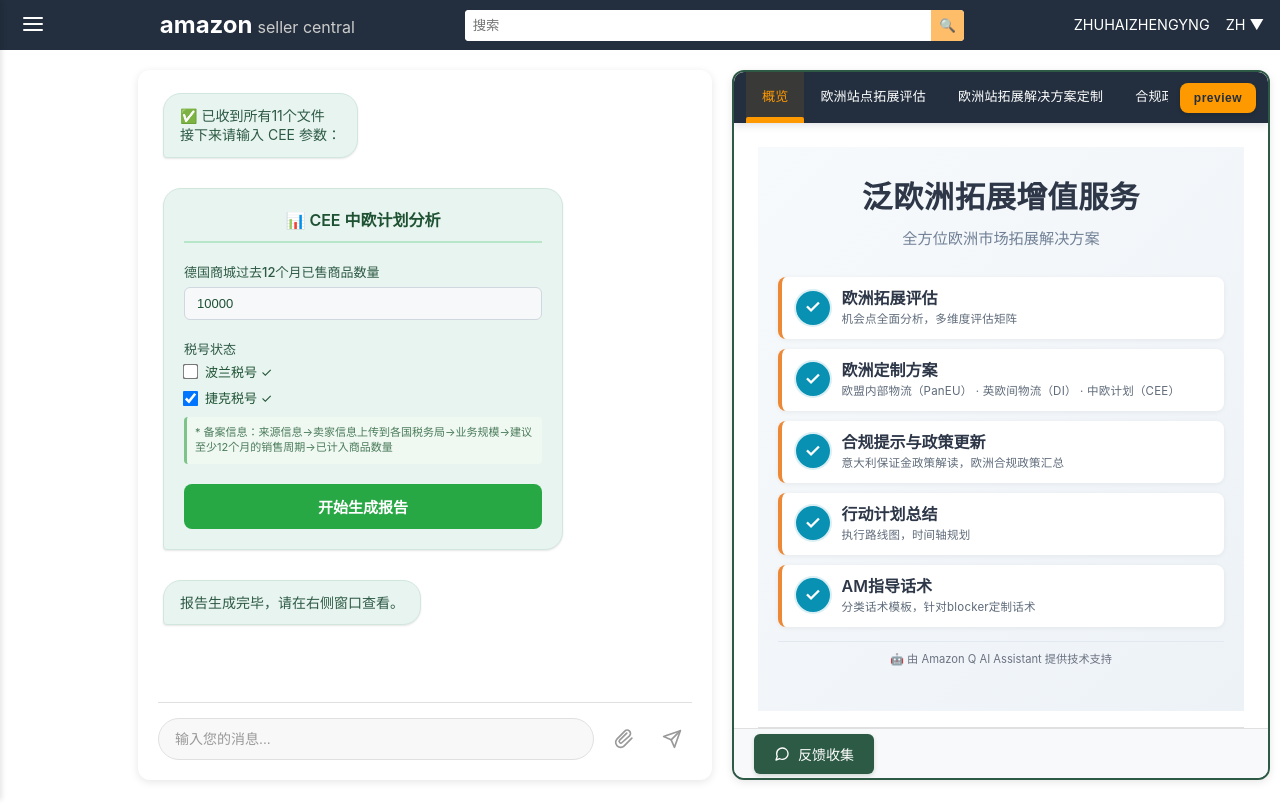
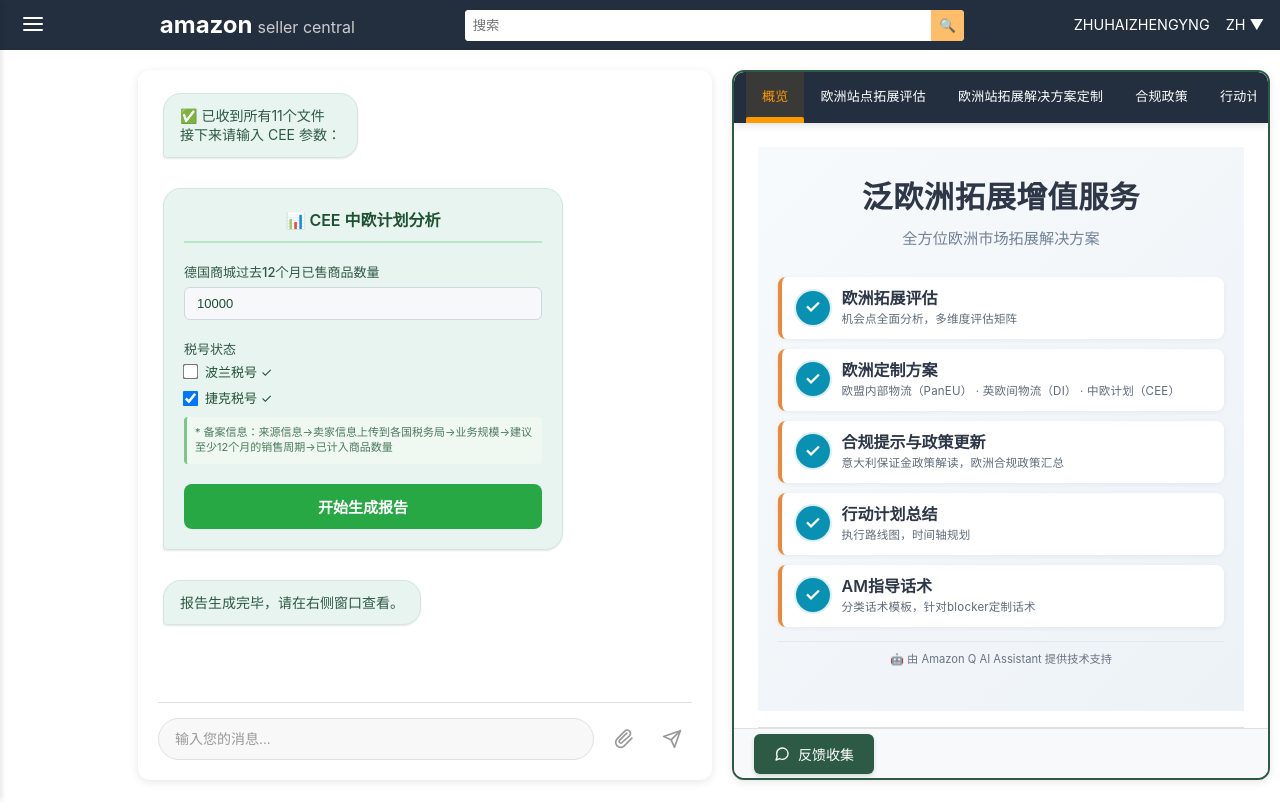
Before and after one commit to MaxLiu22/ecom-report-agent, a Vue app in the folder chat-agent-app/: page /yesterday in a window 1280 px wide. Built offline with nearby package versions, Linux system fonts and the light colour scheme.

Commit message:
历史记录中隐藏预览按钮

```diff
--- a/chat-agent-app/src/components/Reports/ReportTab.vue
+++ b/chat-agent-app/src/components/Reports/ReportTab.vue
@@ -1,5 +1,5 @@
 <template>
-  <div class="report-frame" :class="{ 'floating-mode': showUniReport }">
+  <div class="report-frame" :class="{ 'floating-mode': showUniReport && !disablePreview }">
     <!-- Tab 导航栏 -->
     <div class="tab-navigation">
       <div class="tab-container">
@@ -15,7 +15,7 @@
         </div>
       </div>
       <!-- 预览统一报告按钮 -->
-      <div class="nav-actions" v-if="reportGenerated">
+  <div class="nav-actions" v-if="reportGenerated && !disablePreview">
         <button
           class="preview-btn"
           :class="{ active: showUniReport }"
@@ -45,7 +45,7 @@
       </transition>
     </div>
     <!-- 浮层标题栏，仅在悬浮模式下显示 -->
-    <div v-if="showUniReport" class="floating-header uni-report-header">
+  <div v-if="showUniReport && !disablePreview" class="floating-header uni-report-header">
       <!-- <h2 class="title">📊 IntraEU 卖家统一报告预览</h2> -->
       <div class="actions">
         <button class="export-btn" @click="exportHtmlWrapper">导出HTML</button>
@@ -249,7 +249,7 @@
   </div>
 
   <!-- 背景遮罩 -->
-  <div v-if="showUniReport" class="floating-backdrop" @click.self="closeFloating"></div>
+  <div v-if="showUniReport && !disablePreview" class="floating-backdrop" @click.self="closeFloating"></div>
 </template>
 
 <script>
@@ -276,6 +276,11 @@ export default {
   props: {
     // 是否已生成报告
     reportGenerated: {
+      type: Boolean,
+      default: false,
+    },
+    // 是否禁用预览功能
+    disablePreview: {
       type: Boolean,
       default: false,
     },
@@ -403,9 +408,9 @@ export default {
     }
 
     // 打开浮层预览
-    const openFloatingPreview = () => { showUniReport.value = true }
+    const openFloatingPreview = () => { if (!props.disablePreview) showUniReport.value = true }
     const closeFloating = () => { showUniReport.value = false }
-    const togglePreview = () => { showUniReport.value ? closeFloating() : openFloatingPreview() }
+    const togglePreview = () => { if (props.disablePreview) return; showUniReport.value ? closeFloating() : openFloatingPreview() }
 
     // 包装导出与邮件发送（调用隐藏 UniReport 实例）
     // 多标签导出（排除 AM 指导话术 id=8），生成与当前 ReportTab 相似的可切换页面
--- a/chat-agent-app/src/views/Yesterday.vue
+++ b/chat-agent-app/src/views/Yesterday.vue
@@ -321,7 +321,7 @@ onMounted(() => {
         </div>
 
         <div class="report-area">
-          <ReportTab :reportGenerated="reportGenerated" />
+          <ReportTab :reportGenerated="reportGenerated" :disablePreview="true" />
         </div>
         <!-- 按键区域 -->
         <div class="button-area">
```
